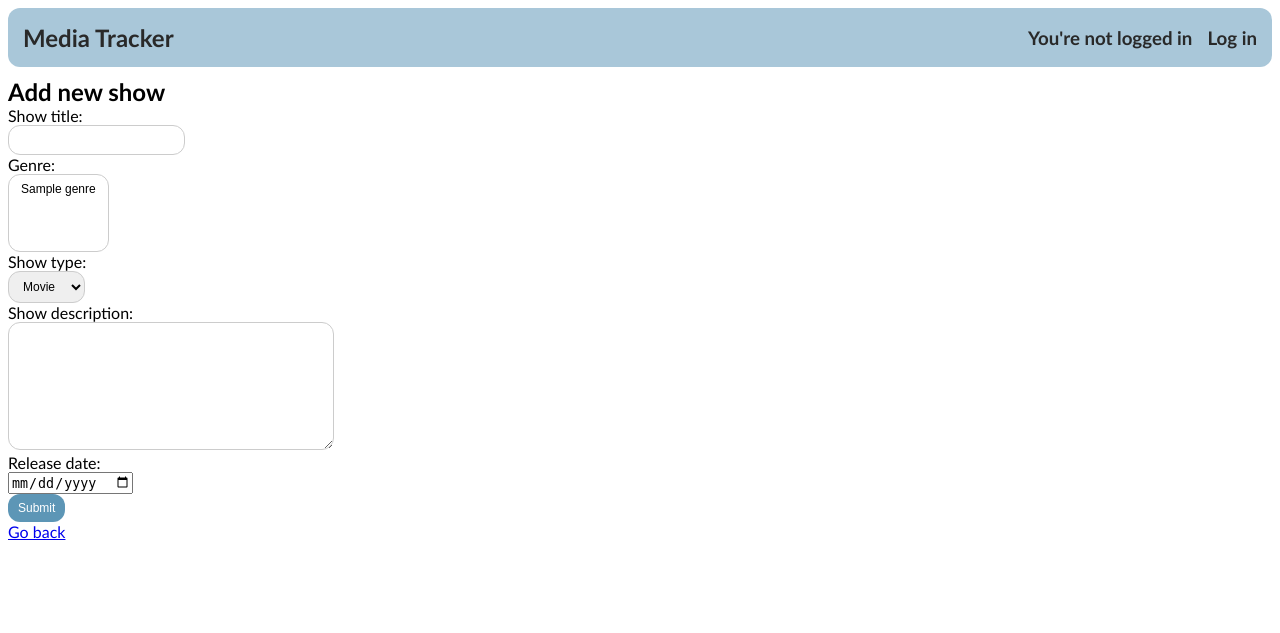
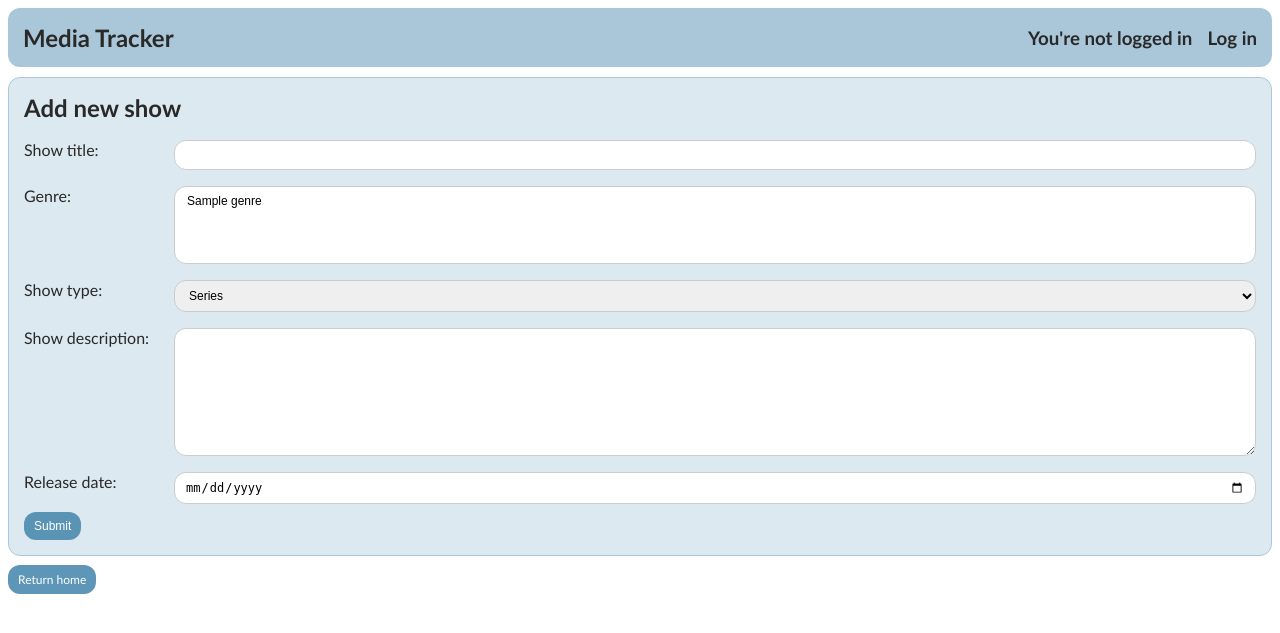
Before and after one commit to uyenmh/tsoha-media-tracker, a Flask app: template templates/add_show.html in a window 1280 px wide. Shown: the top 633 px of the page. Run offline with Flask 3, Linux system fonts and the light colour scheme; the template is opened without the code that fills it: most values are stand-ins (such as "Sample title", 1, 10 or a date in 2020).

Commit message:
add styling for add_show.html

```diff
--- /dev/null
+++ b/static/add_show.css
@@ -0,0 +1,22 @@
+.add-show-container {
+    border-radius: 12px;
+    padding: 15px;
+    border: 1px solid #a9c7d9;
+    margin-bottom: 12px;
+    background-color: #a9c7d965;
+    color: rgb(41, 41, 41);
+}
+
+.add-show-container form p {
+    display: grid;
+    grid-template-columns: 150px 1fr;
+    padding: 8px 0px;
+}
+
+.add-show-header {
+    margin-bottom: 10px;
+}
+
+.description textarea {
+    resize: vertical;
+}
--- a/static/main.css
+++ b/static/main.css
@@ -63,7 +63,8 @@ input[type="submit"]:hover,
 
 input[type="text"],
 select,
-textarea {
+textarea,
+input[type="date"] {
     border-radius: 12px;
     padding: 7px 10px;
     border: 1px solid #ccc;
--- a/templates/add_show.html
+++ b/templates/add_show.html
@@ -1,41 +1,57 @@
 {% extends "layout.html" %}
 {% block content %}
+<link rel="stylesheet" href="/static/add_show.css">
+
 
 <title>Add show | Media Tracker</title>
+
+<div class="add-show-container">
+
+    <div class="add-show-header">
         <h2>Add new show</h2>
+    </div>
 
     <form action="/add_show" method="post">
 
-<p>Show title:<br>
+      <div class="title">
+          <p>Show title:
           <input type="text" name="title" minlength="1" maxlength="100"></p>
+      </div>
 
-<p>Genre:<br>
+      <div class="genre">
+          <p>Genre:
           <select name="genres" multiple>
               {% for genre in genres %}
                 <option value="{{ genre.id }}">{{ genre.name }}</option>
               {% endfor %}
           </select></p>
+      </div>
 
-<p>Show type:<br>
+      <div class="type">
+          <p>Show type:
           <select name="type">
+              <option value="series">Series</option>
               <option value="movie">Movie</option>
-  <option value="series">Series</option>
           </select></p>
+      </div>
 
-<p>Show description:<br>
+      <div class="description">
+          <p>Show description:
           <textarea name="description" rows="8" cols="40" maxlength="10000">
           </textarea></p>
+      </div>
 
-<p>Release date:<br>
+      <div class="release_date">
+          <p>Release date:
           <input type="date" name="release_date"></p>
+      </div>
 
         <input type="submit" value="Submit">
+        <input type="hidden" name="csrf_token" value="{{ session.csrf_token }}">
+    </form>
+</div>
 
-<input type="hidden" name="csrf_token" value="{{ session.csrf_token }}">
+<a href="/" class="button">Return home</a>
 
-</form>
-
-<p>
-<a href="/">Go back</a>
 
 {% endblock %}
```
Lines whose indentation alone changed are shown as unchanged.
